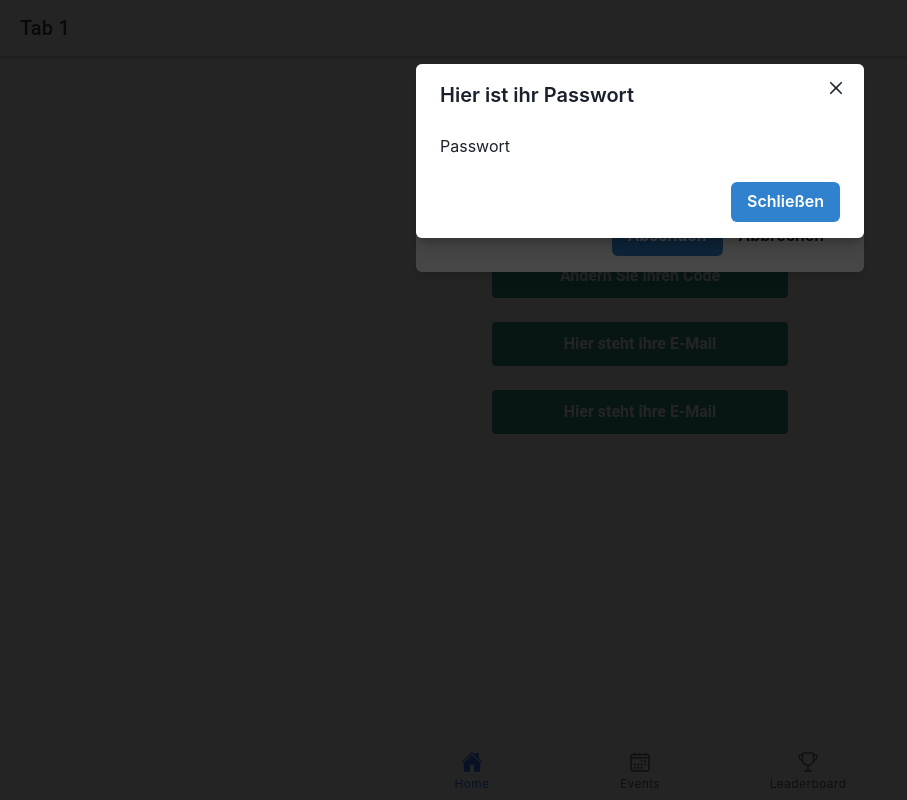
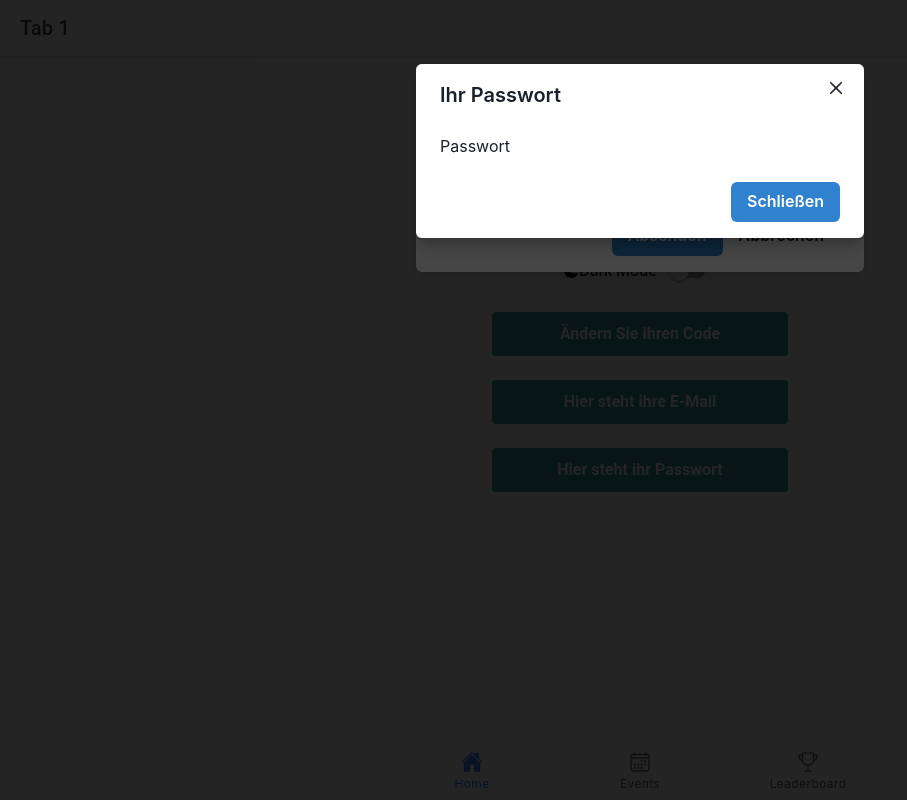
Before and after one commit to bennewehn/WorkFit, a React (Create React App) app: page /tab1 in a window 1280 px wide. Both pictures are taken after a click on the button "Ändern Sie ihren Code". Shown: the whole page, without its empty margins (0-907 px from the left). Built offline with nearby package versions, Linux system fonts and the light colour scheme.

Commit message:
Darkmode hinzugefügt

```diff
--- a/src/pages/Tab1.css
+++ b/src/pages/Tab1.css
@@ -0,0 +1,3 @@
+.top{
+    width: 300px;
+}
--- a/src/pages/Tab1.tsx
+++ b/src/pages/Tab1.tsx
@@ -1,8 +1,9 @@
-import { IonContent, IonHeader, IonPage, IonTitle, IonToolbar } from '@ionic/react';
+import { IonContent, IonList, IonItem, IonIcon, IonLabel, IonToggle,  IonHeader, IonPage, IonTitle, IonToolbar } from '@ionic/react';
 import ExploreContainer from '../components/ExploreContainer';
 import './Tab1.css';
 import * as React from 'react'
 import { useState } from 'react';
+import { moon } from "ionicons/icons";
 
 // 1. import `ChakraProvider` component
 import { ChakraProvider, Modal, ColorModeScript, extendTheme, ModalOverlay, useColorMode, useDisclosure, ModalContent, ModalHeader, ModalFooter, ModalBody, ModalCloseButton, FormControl, FormLabel, Input, Wrap, WrapItem, EditablePreview, EditableInput, Avatar, Button, Switch, ButtonGroup, Stack, Alert, Editable, AlertIcon, AlertTitle, AlertDescription, Flex, Box, Text, Badge, ListItem } from '@chakra-ui/react'
@@ -14,6 +15,9 @@ function App() {
   const [showCode, setShowCode] = useState(false)
   const { isOpen, onOpen, onClose } = useDisclosure()
   const { colorMode, toggleColorMode } = useColorMode()
+  const toggleDarkModeHandler = () => {
+    document.body.classList.toggle("dark");
+  };
 
 
   // 2. Wrap ChakraProvider at the root of your app
@@ -22,7 +26,7 @@ function App() {
 
 
       {/* onClick={()=> setShowCode(!showCode)} */}
-
+      <ChakraProvider>
 
 
         <IonPage>
@@ -37,7 +41,12 @@ function App() {
                 <IonTitle size="large">Tab 1</IonTitle>
               </IonToolbar>
             </IonHeader>
-            <ChakraProvider>
+
+
+
+
+
+
 
               <Flex display="flex" align='center' justify='center' direction='row' margin='50px'>
                 <Avatar src='' size='xl'/>
@@ -48,7 +57,19 @@ function App() {
                   <Text fontSize='20px'>Firma Name</Text>
                 </Box>
               </Flex>
+              <Flex display="flex" direction='row' align='center' justify='center' margin='20px' >
 
+            <IonIcon slot="start" icon={moon} />
+            <IonLabel>Dark Mode</IonLabel>
+            <IonToggle
+              slot="end"
+              name="darkMode"
+              onIonChange={toggleDarkModeHandler}
+            />
+
+
+
+              </Flex>
 
               <Flex display="flex" direction='row' align='center' justify='center' >
                 <Button
@@ -101,7 +122,7 @@ function App() {
                 <Modal isOpen={isOpen} onClose={onClose}>
                   <ModalOverlay />
                   <ModalContent>
-                    <ModalHeader>Hier ist ihre E-Mail</ModalHeader>
+                    <ModalHeader>Ihre E-Mail</ModalHeader>
                     <ModalCloseButton />
                     <ModalBody>
                       <Text>
@@ -118,6 +139,7 @@ function App() {
                 </Modal>
               </Flex>
 
+
               <Flex display="flex" direction='row' align='center' justify='center' margin='20px'>
                 <Button
                   colorScheme='teal'
@@ -128,12 +150,12 @@ function App() {
                   border='2px'
                   onClick={onOpen}
                 >
-                  Hier steht ihre E-Mail
+                  Hier steht ihr Passwort
                 </Button>
                 <Modal isOpen={isOpen} onClose={onClose}>
                   <ModalOverlay />
                   <ModalContent>
-                    <ModalHeader>Hier ist ihr Passwort</ModalHeader>
+                    <ModalHeader>Ihr Passwort</ModalHeader>
                     <ModalCloseButton />
                     <ModalBody>
                       <Text>
@@ -155,10 +177,15 @@ function App() {
 
 
 
-            </ChakraProvider>
+
+
+
+
+
 
           </IonContent>
         </IonPage>
+        </ChakraProvider>
       </>
       );
 };
--- a/src/theme/variables.css
+++ b/src/theme/variables.css
@@ -82,7 +82,7 @@ http://ionicframework.com/docs/theming/ */
    * -------------------------------------------
    */
 
-  body {
+  body.dark {
     --ion-color-primary: #428cff;
     --ion-color-primary-rgb: 66,140,255;
     --ion-color-primary-contrast: #ffffff;
@@ -152,7 +152,7 @@ http://ionicframework.com/docs/theming/ */
    * -------------------------------------------
    */
 
-  .ios body {
+  .ios body.dark {
     --ion-background-color: #000000;
     --ion-background-color-rgb: 0,0,0;
 
@@ -196,7 +196,7 @@ http://ionicframework.com/docs/theming/ */
    * -------------------------------------------
    */
 
-  .md body {
+  .md body.dark {
     --ion-background-color: #121212;
     --ion-background-color-rgb: 18,18,18;
 
```
Also changed, not shown: src/pages/theme.js (added).
